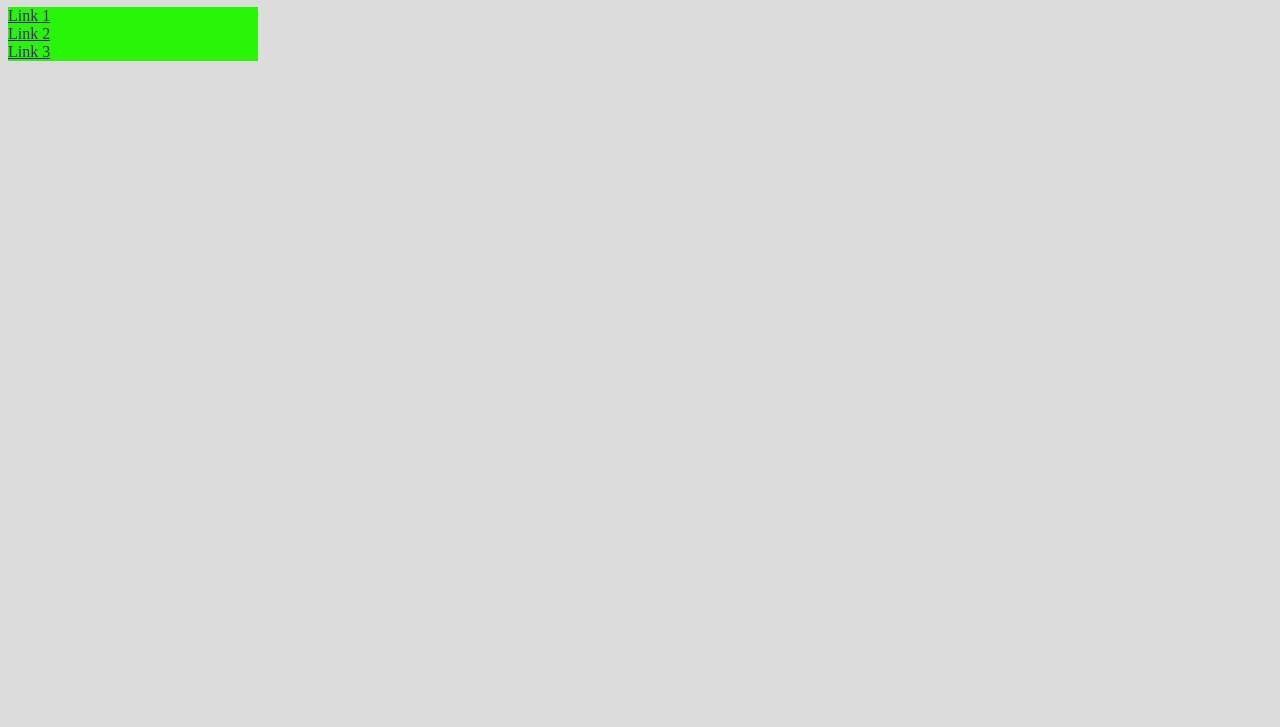
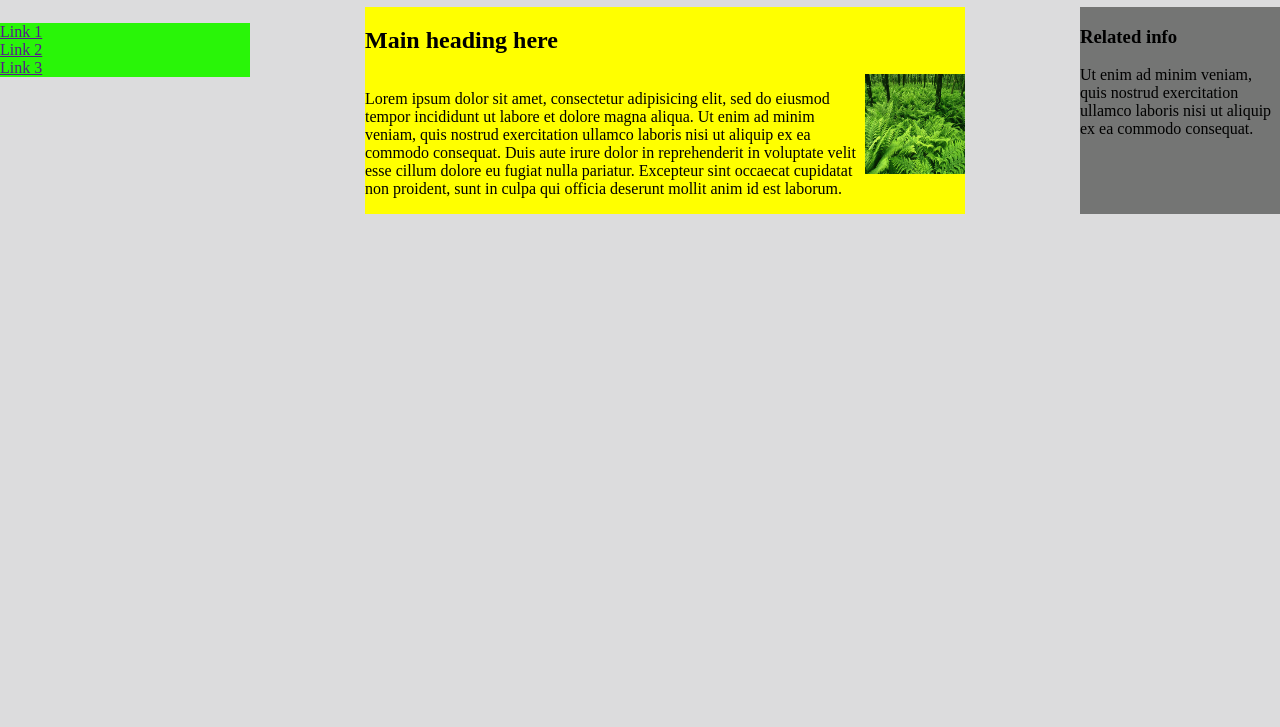
Before and after one commit to noeliiap17/s1-flexbox-mediaqueries, a plain HTML site: page index.html in a window 1280 px wide. Shown: the part 73-800 px from the top of the page. Drawn offline with Linux system fonts and the light colour scheme.

Commit message:
add main and related

```diff
--- a/index.html
+++ b/index.html
@@ -7,7 +7,8 @@
 	<title>s1-fexbox-mediaqueries</title>
 </head>
 <body>
-	<h1>Site name</h1>
+		<h1>Site name</h1>
+		<div class="body">
 	<div class="link-box">
 		<ul>
 			<li><a href="">Link 1</a></li>
@@ -15,6 +16,19 @@
 			<li><a href="">Link 3</a></li>
 		</ul>
 	</div>
+	<div class="main">
+		<h2>Main heading here</h2>
+		<div class="text-box">
+			<p>Lorem ipsum dolor sit amet, consectetur adipisicing elit, sed do eiusmod tempor incididunt ut labore et dolore magna aliqua. Ut enim ad minim veniam, quis nostrud exercitation ullamco laboris nisi ut aliquip ex ea commodo consequat. Duis aute irure dolor in reprehenderit in voluptate velit esse cillum dolore eu fugiat nulla pariatur. Excepteur sint occaecat cupidatat non proident, sunt in culpa qui officia deserunt mollit anim id est laborum.</p>
+			<img class="image" src="/images/helechos1.jpg" alt="no imagen">
+		</div>
+		</div>
+		<div class="related">
+			<h3>Related info</h3>
+			<p> Ut enim ad minim veniam, quis nostrud exercitation ullamco laboris nisi ut aliquip ex ea commodo consequat.</p>
+		</div>
+</div>
+
 
 </body>
 </html>
--- a/styles/style.css
+++ b/styles/style.css
@@ -1,7 +1,13 @@
 body {
 	background-color: #DCDCDD;
+	margin: 0%;
+
 }
-
+.body {
+	display: flex;
+	flex-direction: row;
+	justify-content: space-between;
+}
 
 .link-box ul{
 	background-color: #29F508;
@@ -12,3 +18,21 @@ body {
 	justify-content: flex-start;
 	padding: 0;
 }
+.main {
+background-color: yellow;
+width: 600px;
+
+}
+.text-box {
+	display: flex;
+	flex-direction: row;
+}
+.image {
+	width: 100px;
+	height: 100px;
+	padding-bottom: 10px;
+}
+.related {
+	background-color: #747574;
+	width: 200px;
+}
```
Also changed, not shown: images/helechos1.jpg (added).
